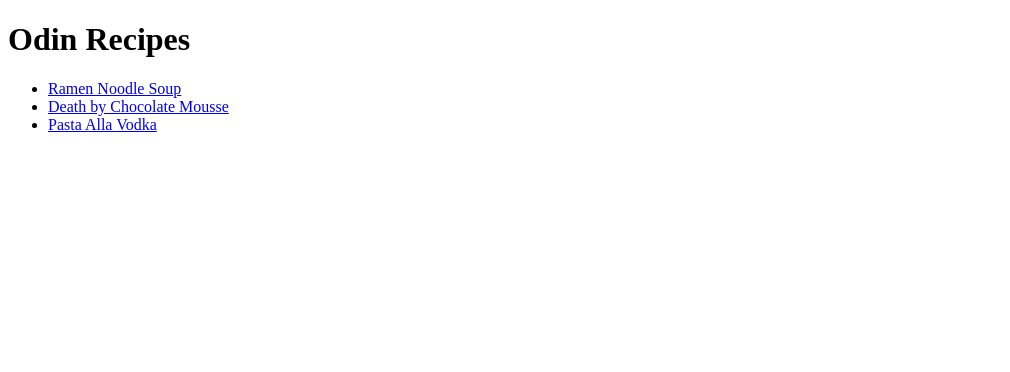
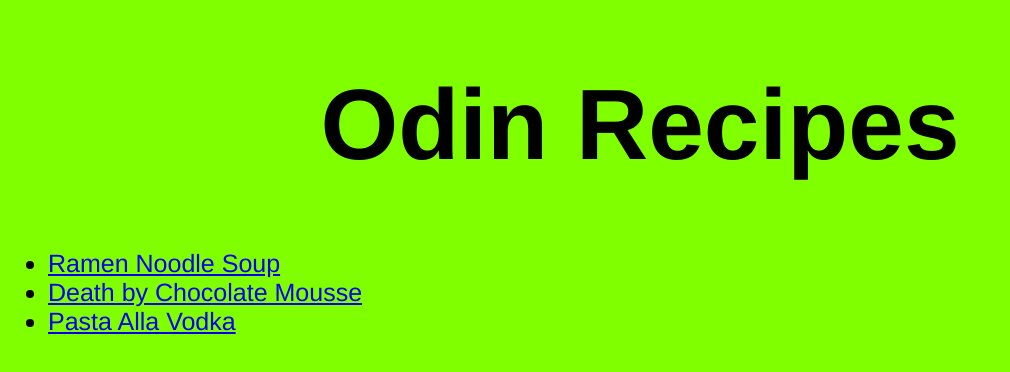
Before and after one commit to olivcat/odin-recipes, a plain HTML site: page index.html in a window 1280 px wide. Shown: the whole page, without its empty margins (0-1010 px from the left). Drawn offline with Linux system fonts and the light colour scheme.

Commit message:
Added CSS styling to recipe home page

```diff
--- a/index.html
+++ b/index.html
@@ -4,11 +4,12 @@
     <meta charset="UTF-8" />
     <meta name="viewport" content="width=device-width, initial-scale=1.0" />
     <title>Document</title>
+    <link rel="stylesheet" href="style.css" />
   </head>
   <body>
-    <h1>Odin Recipes</h1>
-    <ul>
-      <li>
+    <h1 class="one">Odin Recipes</h1>
+    <ul class="bullets">
+      <li class="bullets">
         <a href="recipes/ramen.html">Ramen Noodle Soup</a>
       </li>
       <li>
--- /dev/null
+++ b/style.css
@@ -0,0 +1,17 @@
+body {
+  background-color: chartreuse;
+}
+
+.one {
+  font-family: "Franklin Gothic Medium", "Arial Narrow", Arial, sans-serif;
+  font-weight: 1000px;
+  color: black;
+  font-size: 100px;
+  text-align: center;
+}
+
+.bullets {
+  font-family: "Franklin Gothic Medium", "Arial Narrow", Arial, sans-serif;
+  font-size: 25px;
+  color: black;
+}
```
